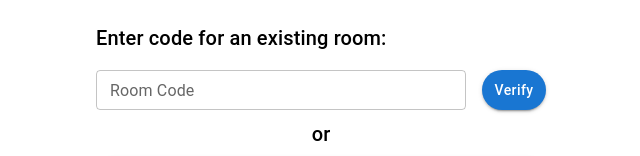
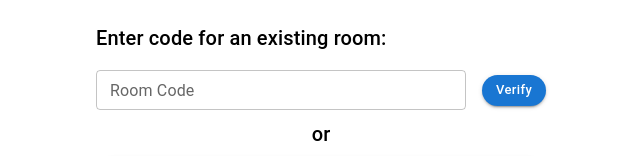
Before and after one commit to Katie500/Decidr, a React (Create React App) app in the folder client/: page / in a window 1280 px wide. Shown: the part 291-447 px from the top of the page, without its empty margins (319-959 px from the left). Built offline with nearby package versions, Linux system fonts and the light colour scheme; no server answers.

Commit message:
added error validation

```diff
--- a/client/src/pages/MainPage.jsx
+++ b/client/src/pages/MainPage.jsx
@@ -13,13 +13,12 @@ const socket = io.connect('http://localhost:3001');
 const MainPage = () => {
   const [pending, setPending] = useState(false);
   const [room, setRoom] = useState('');
+  const [error, setError] = useState('');
   const { updateUserDetails } = useContext(UserContext);
   const navigate = useNavigate();
 
   const handleVerify = () => {
     setPending(true);
-    // Simulate pending state, HIT API to verify room
-    // Assume room is verified:
     if (room) {
       socket.emit('check_room', room, (roomExists) => {
         if (roomExists) {
@@ -34,11 +33,12 @@ const MainPage = () => {
 
           navigate('/Nickname');
         } else {
-          alert('Room does not exist. Please enter a valid code.');
+          setError('Room does not exist.');
           setPending(false);
         }
       });
     } else {
+      setError('Please enter a room code.');
       setPending(false);
     }
   };
@@ -46,6 +46,7 @@ const MainPage = () => {
   const handleCreateRoom = () => {
     setPending(true);
 
+    // TODO: WE NEED AN API TO GET A USER_ID
     updateUserDetails({
       userID: 'User12345',
       roomID: '',
@@ -81,9 +82,14 @@ const MainPage = () => {
               variant="outlined"
               size="small"
               value={room}
-              onChange={(e) => setRoom(e.target.value)}
+              onChange={(e) => {
+                setRoom(e.target.value);
+                setError('');
+              }}
+              error={error}
+              helperText={error}
             />
-            <Button variant="contained" onClick={handleVerify}>
+            <Button variant="contained" onClick={handleVerify} size="small">
               Verify
             </Button>
           </Box>
--- a/client/src/styles/SharedStyles.css
+++ b/client/src/styles/SharedStyles.css
@@ -55,6 +55,6 @@
     display: flex;
     gap: 1rem;
     flex-direction: row;
-    justify-content: space-between;
+    align-items: center;
     margin-top: 1rem;
   }
```
